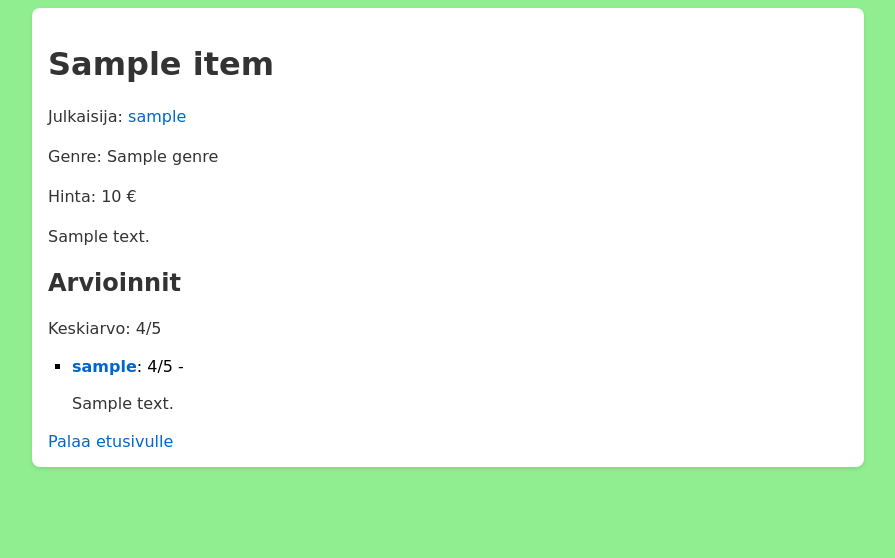
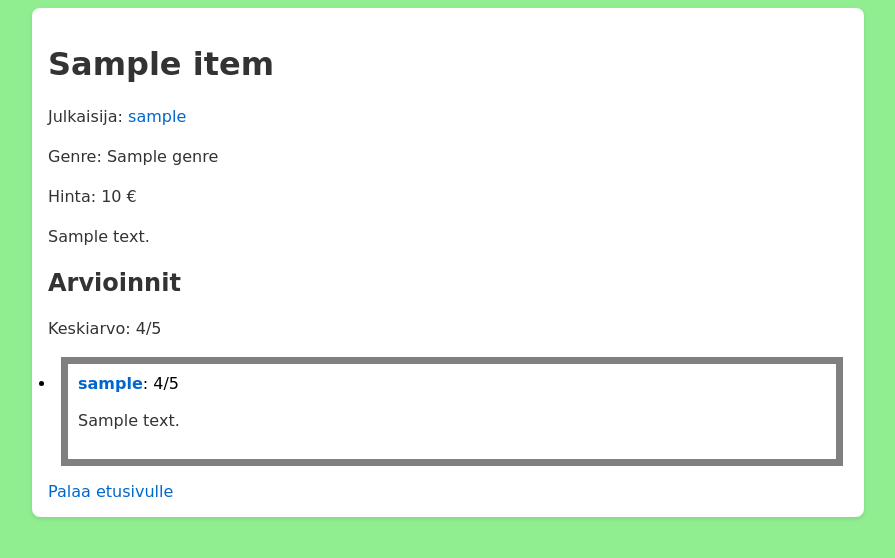
Before and after one commit to Roope2003/Pelisivu, a Flask app: template templates/item.html in a window 1280 px wide. Shown: the top 558 px of the page, without its empty margins (192-1087 px from the left). Run offline with Flask 3, Linux system fonts and the light colour scheme; the template is opened without the code that fills it: most values are stand-ins (such as "Sample title", 1, 10 or a date in 2020).

Commit message:
Improve review layout

```diff
--- a/static/css/style.css
+++ b/static/css/style.css
@@ -29,8 +29,8 @@ p {
 }
 
 ul {
-    list-style-type: square;
-    padding-left: 1.5rem;
+    list-style-type: disc;
+    padding-left: 0.5rem;
 }
 
 li {
@@ -116,3 +116,10 @@ a:hover {
     gap: 0.5rem;
     max-width: 250px;
 }
+
+.review{
+    width: 250;
+    border: 7px solid gray;
+    padding: 10px;
+    margin: 5px;
+}
--- a/templates/item.html
+++ b/templates/item.html
@@ -27,15 +27,18 @@
   <ul>
     {% for r in ratings %}
       <li>
+        <div class="review">
         <strong><a href="/user_page/{{ r.user_id }}">{{ r.username }}</a></strong>: {{ r.rating }}/5
         {% if r.comment %}
-          - <p style="white-space: pre-wrap;">{{ r.comment }}</p>
+          <p style="white-space: pre-wrap;">{{ r.comment }}</p>
 
         {% endif %}
         {% if session.user_id and session.user_id == r.user_id %}
+        <hr>
           <a href="/edit_rating/{{ r.id }}">Muokkaa arviota</a>
           <a href="/delete_rating/{{ r.id }}">Poista arvio</a>
         {% endif %}
+        </div>
       </li>
     {% endfor %}
   </ul>
```
